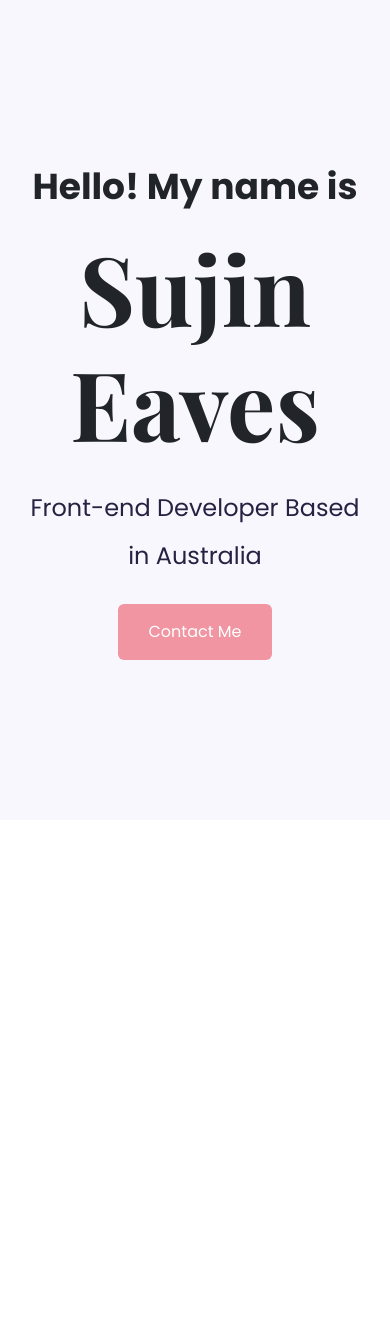
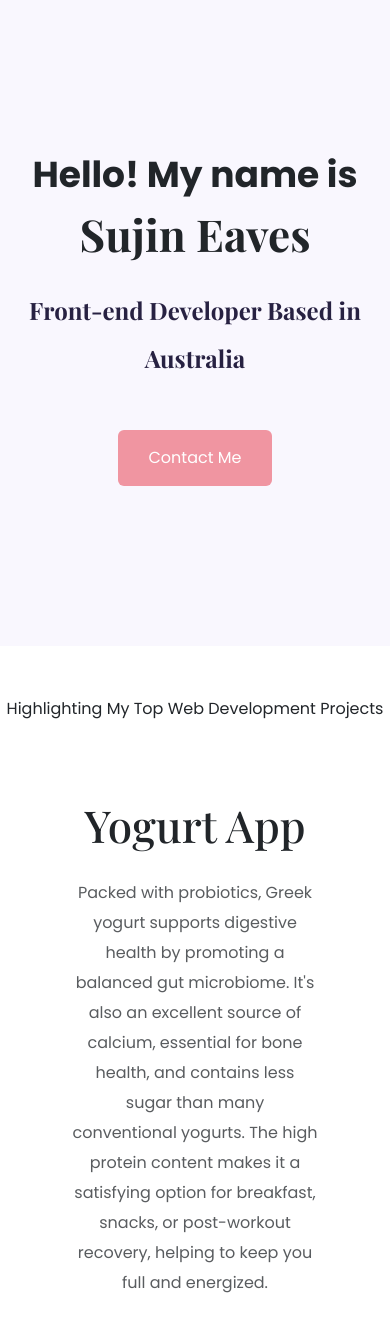
Before and after one commit to Yeosujin88/Portfolio-Project--Sujin-, a plain HTML site: page index.html in a window 390 px wide. Shown: the top 1320 px of the page. Before the commit the page ends 844 px from the top, so only its background shows below. Drawn offline with nearby package versions, Linux system fonts and the light colour scheme; a web font is replaced by a local one.

Commit message:
integrated homepage design

```diff
--- a/css/style.css
+++ b/css/style.css
@@ -4,24 +4,36 @@
 --heading-font-family:"Playfair Display", serif;
 --default-font-family:"Poppins", sans-serif;
 }
+body {font-family:var(--default-font-family);}
 h1 {font-family: var(--heading-font-family);
   font-size:96px; font-weight:bolder;
 
 }
 
-h2 {
-  font-family:var(--default-font-family) ;
-  font-weight: 400;
+.hero h2 {
+    font-family: var(--heading-font-family);
+  font-weight: bold;
   font-size: 24px;
   line-height:2;
   color:#272142;
 }
-p {
+h2 {font-family: var(--heading-font-family); font-size:64px;}
+
+
+
+.hero p {
   font-family: var(--default-font-family);
-  font-weight: 700;
+  font-weight: bold;
   font-size: 36px;
+  margin:0
 
 }
+p {font-family: var(--default-font-family);
+  font-weight:normal;
+  font-size:16px;
+  line-height:30px;
+}
+
 .hero {padding:160px 20px;
   text-align: center;
   background: var(--secondary-color);
@@ -32,3 +44,17 @@ p {
   padding:15px 30px;
   font-family: "Poppins", sans-serif;
 }
+.btn-branding-outline {
+  color:var(--branding-color);
+  border: 1px solid var(--branding-color);
+  padding:15px 30px;
+  font-family: "Poppins", sans-serif;
+}
+.project-description {margin:80px 60px;}
+@media (max-width:960px) {
+  .project-description {padding:0;
+  text-align: center;}
+  h1 {font-size:44px;
+  line-height:2;}
+  h2 {font-size:44px; line-height:10px;}
+}
--- a/index.html
+++ b/index.html
@@ -17,11 +17,48 @@
   <body>
     <div class="hero">
     <p>Hello! My name is</p>
-    <h1 class="mb-4">Sujin Eaves</h1>
-    <h2 >Front-end Developer Based in Australia</h2>
-    <a href="#" class="btn btn-branding mt-3">Contact Me</a>
+    <h1>Sujin Eaves</h1>
+    <h2 class="mb-5" >Front-end Developer Based in Australia</h2>
+    <div>
+    <a href="#" class="btn btn-branding">Contact Me</a>
+    </div>
+    </div>
+    <p class="text-center mt-5">Highlighting My Top Web Development Projects</p>
+    <div class="container">
+      <div class="row">
+      <div class="col d-none d-lg-block">
+        <img src="/images/yoga.png" class="img-fluid" />
+      </div>
+      <div class="col">
+        <div class="project-description">
+   <h2 class="mb-5">Yogurt App</h2>
+   <p class="mb-4 text-muted">Packed with probiotics, Greek yogurt supports digestive health by promoting a balanced gut microbiome. It's also an excellent source of calcium, essential for bone health, and contains less sugar than many conventional yogurts. The high protein content makes it a satisfying option for breakfast, snacks, or post-workout recovery, helping to keep you full and energized.</p1>
+    <div><a href="#" class="btn btn-branding-outline">Learn More</a></div></div>
+    </div></div>
+    <div class="row">
+      <div class="col">
+        <div class="project-description">
+   <h2 class="mb-5">Weather App</h2>
+   <p class="mb-4 text-muted">Packed with probiotics, Greek yogurt supports digestive health by promoting a balanced gut microbiome. It's also an excellent source of calcium, essential for bone health, and contains less sugar than many conventional yogurts. The high protein content makes it a satisfying option for breakfast, snacks, or post-workout recovery, helping to keep you full and energized.</p1>
+    <div><a href="#" class="btn btn-branding-outline">Learn More</a></div></div>
+    </div>
+      <div class="col d-none d-lg-block">
+        <img src="/images/weather.png" class="img-fluid" />
+      </div>
+      </div>
+    <div class="row">
+      <div class="col d-none d-lg-block">
+        <img src="/images/dictionary.png" class="img-fluid" />
+      </div>
+      <div class="col">
+        <div class="project-description">
+   <h2 class="mb-5">Dictionary App</h2>
+   <p class="mb-4 text-muted">Packed with probiotics, Greek yogurt supports digestive health by promoting a balanced gut microbiome. It's also an excellent source of calcium, essential for bone health, and contains less sugar than many conventional yogurts. The high protein content makes it a satisfying option for breakfast, snacks, or post-workout recovery, helping to keep you full and energized.</p1>
+    <div><a href="#" class="btn btn-branding-outline">Learn More</a></div></div>
+    </div></div>
+    </div>
 
     <script src="/javascript/index.js"></script>
-    </div>
+
   </body>
 </html>
```
Also changed, not shown: images/dictionary.png (added), images/weather.png (added), images/yoga.png (added).
